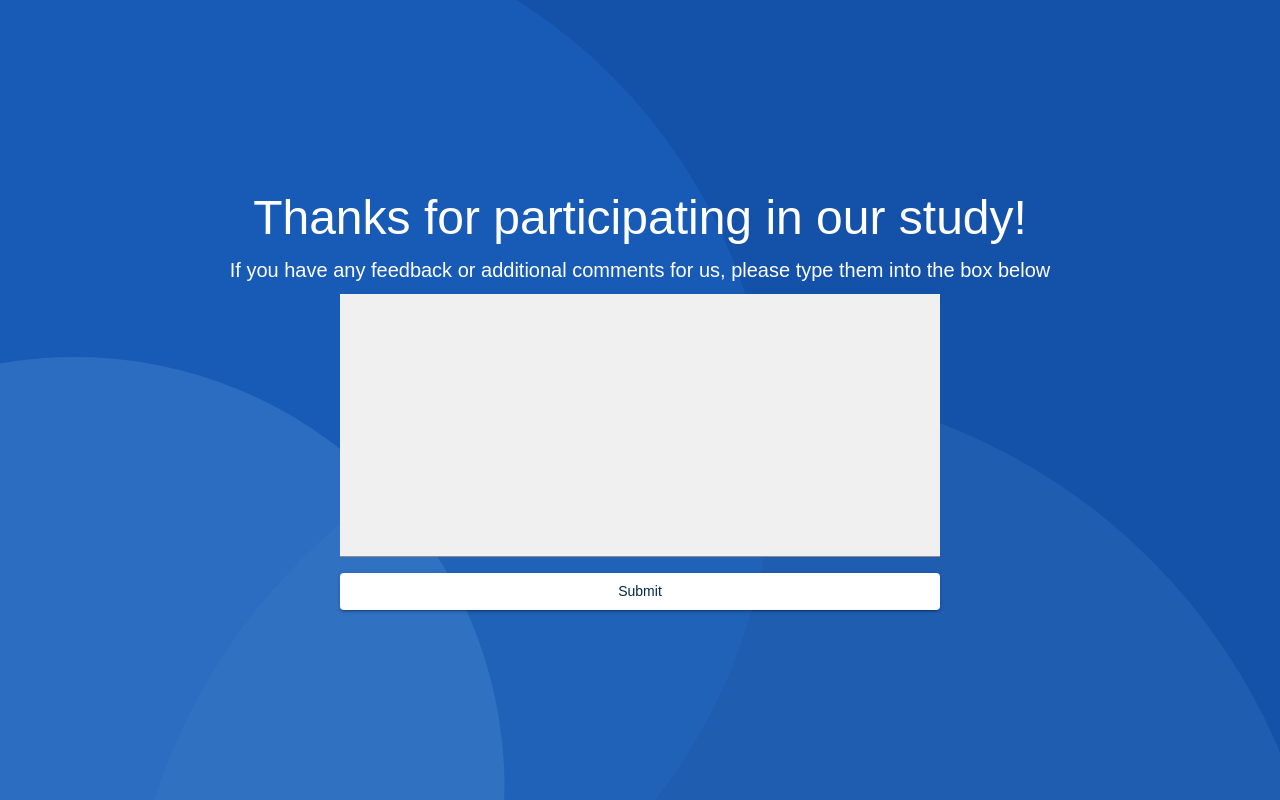
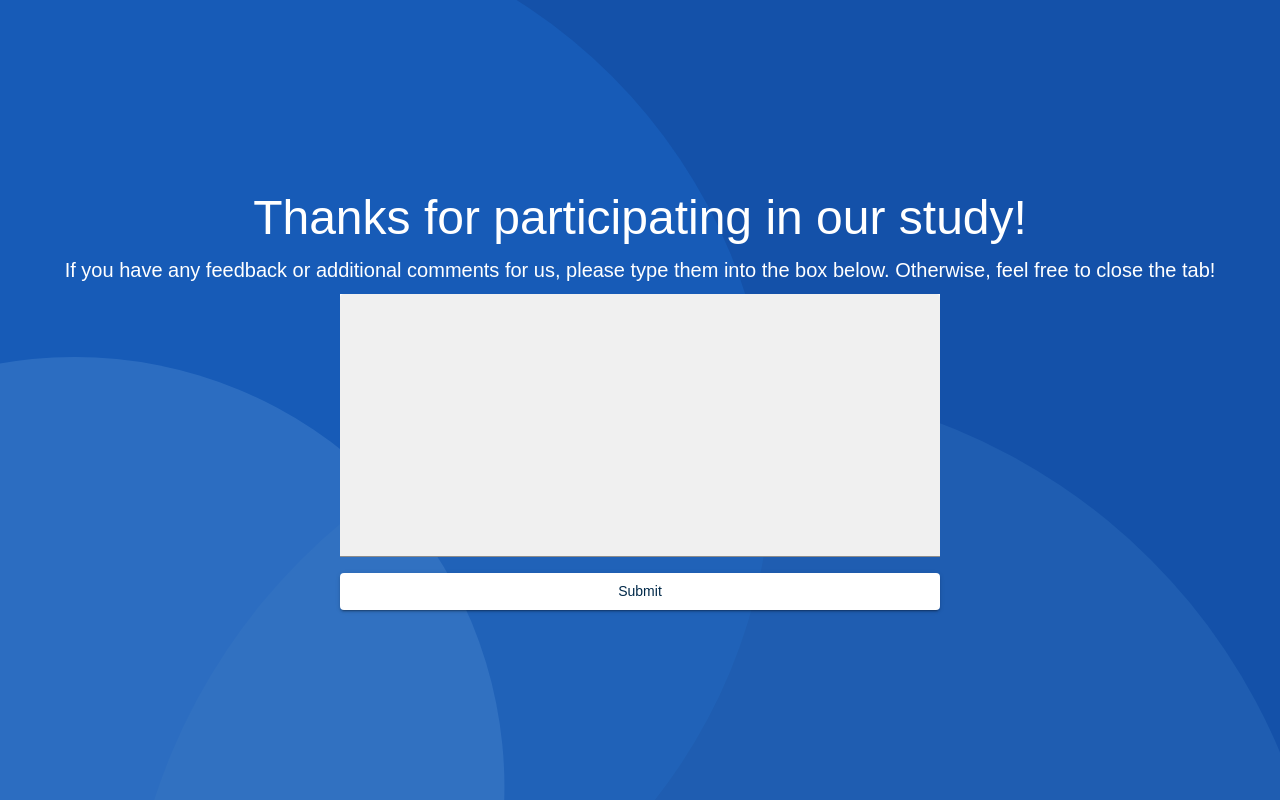
Before and after one commit to qlcPartFourProject/part-4-project-qlcs, a React (Vite) app: page /feedback/1 in a window 1280 px wide. Built offline with nearby package versions, Linux system fonts and the light colour scheme; no server answers; a web font is replaced by a local one.

Commit message:
text update

```diff
--- a/src/pages/feedback/FeedbackPage.tsx
+++ b/src/pages/feedback/FeedbackPage.tsx
@@ -31,7 +31,7 @@ const FeedbackPage = () => {
         </Typography>
         <Typography color="white" variant="h6" sx={{ mt: '8px' }}>
           If you have any feedback or additional comments for us, please type
-          them into the box below
+          them into the box below. Otherwise, feel free to close the tab!
         </Typography>
         <Box sx={{ width: 600 }} display="flex" flexDirection="column">
           <TextField
```
